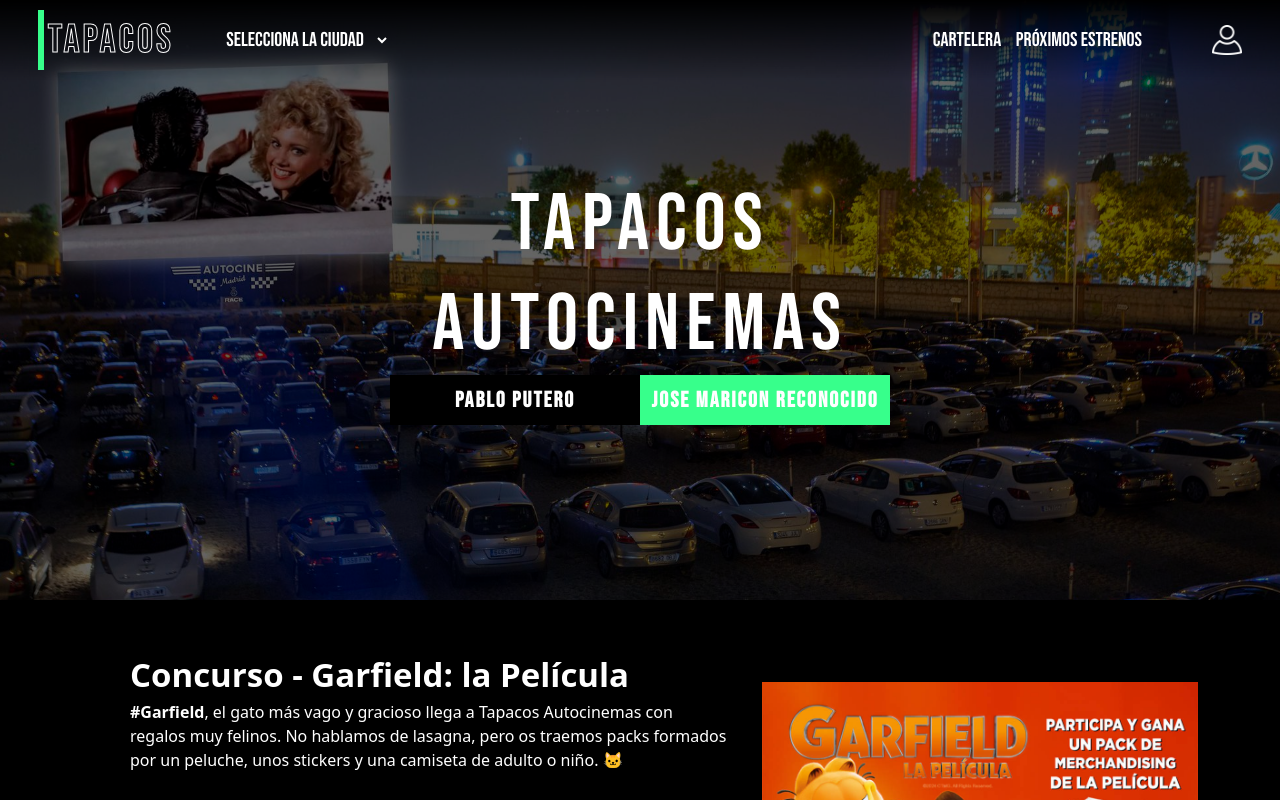
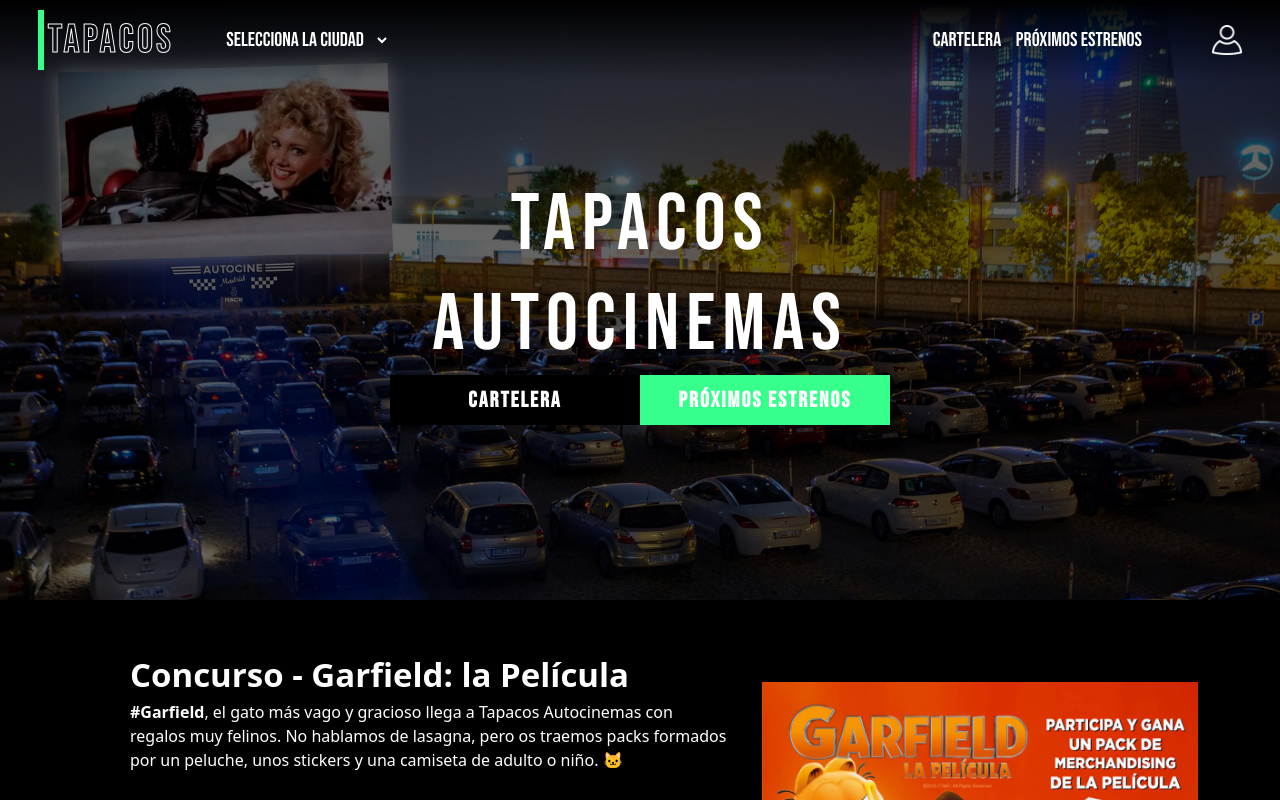
Before and after one commit to joseluisth01/proyectofinal, a React (Vite) app in the folder frontcine/: page / in a window 1280 px wide. Shown: the top 800 px of the page. Built offline with nearby package versions, Linux system fonts and the light colour scheme.

Commit message:
pablo puttero

```diff
--- a/frontcine/src/componentes/Slider.jsx
+++ b/frontcine/src/componentes/Slider.jsx
@@ -31,10 +31,10 @@ export const Slider = () => {
                     <h2 className="titulocentral">TAPACOS<br/>AUTOCINEMAS</h2>
                     <div className="botones_slider_inicio">
                         <div className="boton1_slider_inicio">
-                            <p className="textobotones_slider_inicio">pablo putero</p>
+                            <p className="textobotones_slider_inicio">Cartelera</p>
                         </div>
                         <div className="boton2_slider_inicio">
-                            <p className="textobotones_slider_inicio">jose maricon reconocido</p>
+                            <p className="textobotones_slider_inicio">Próximos Estrenos</p>
                         </div>
                     </div>
                 </div>
```
